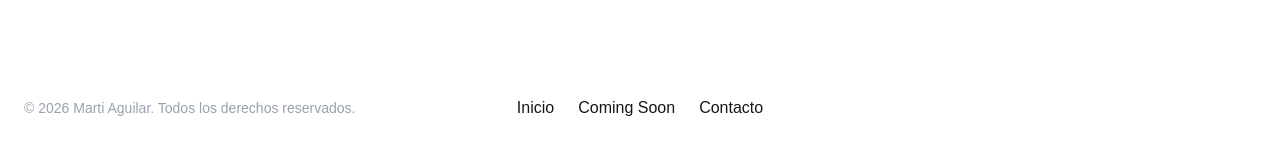
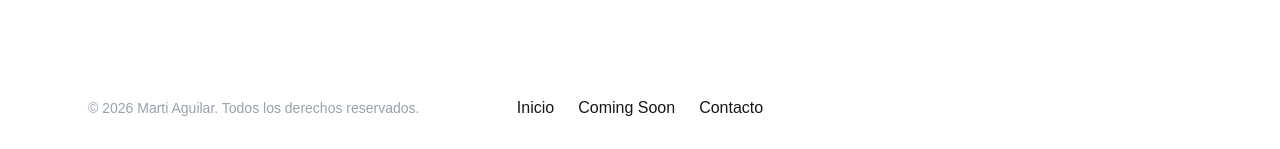
Before and after one commit to Owen-M9/martiaguilar, a Next.js app: page / in a window 1280 px wide. Shown: the part 1082-1231 px from the top of the page. Built offline with nearby package versions, Linux system fonts and the light colour scheme; some icons are missing.

Commit message:
feat: centrado del footer utilizando Container

```diff
--- a/components/Footer.tsx
+++ b/components/Footer.tsx
@@ -1,9 +1,11 @@
 import Link from "next/link";
 import SocialLinks from "@/components/SocialLinks";
+import Container from "./Container";
 
 export default function Footer() {
   return (
-    <footer className="relative flex flex-col md:flex-row md:justify-between items-center gap-6 px-6 py-8 mt-auto">
+    <footer className="py-8 mt-auto">
+      <Container className="relative flex flex-col md:flex-row md:justify-between items-center gap-6">
       <p className="text-gray-400 text-sm">
         © 2026 Marti Aguilar. Todos los derechos reservados.
       </p>
@@ -21,6 +23,7 @@ export default function Footer() {
       </div>
 
       <SocialLinks />
+      </Container>
     </footer>
   );
 }
```
